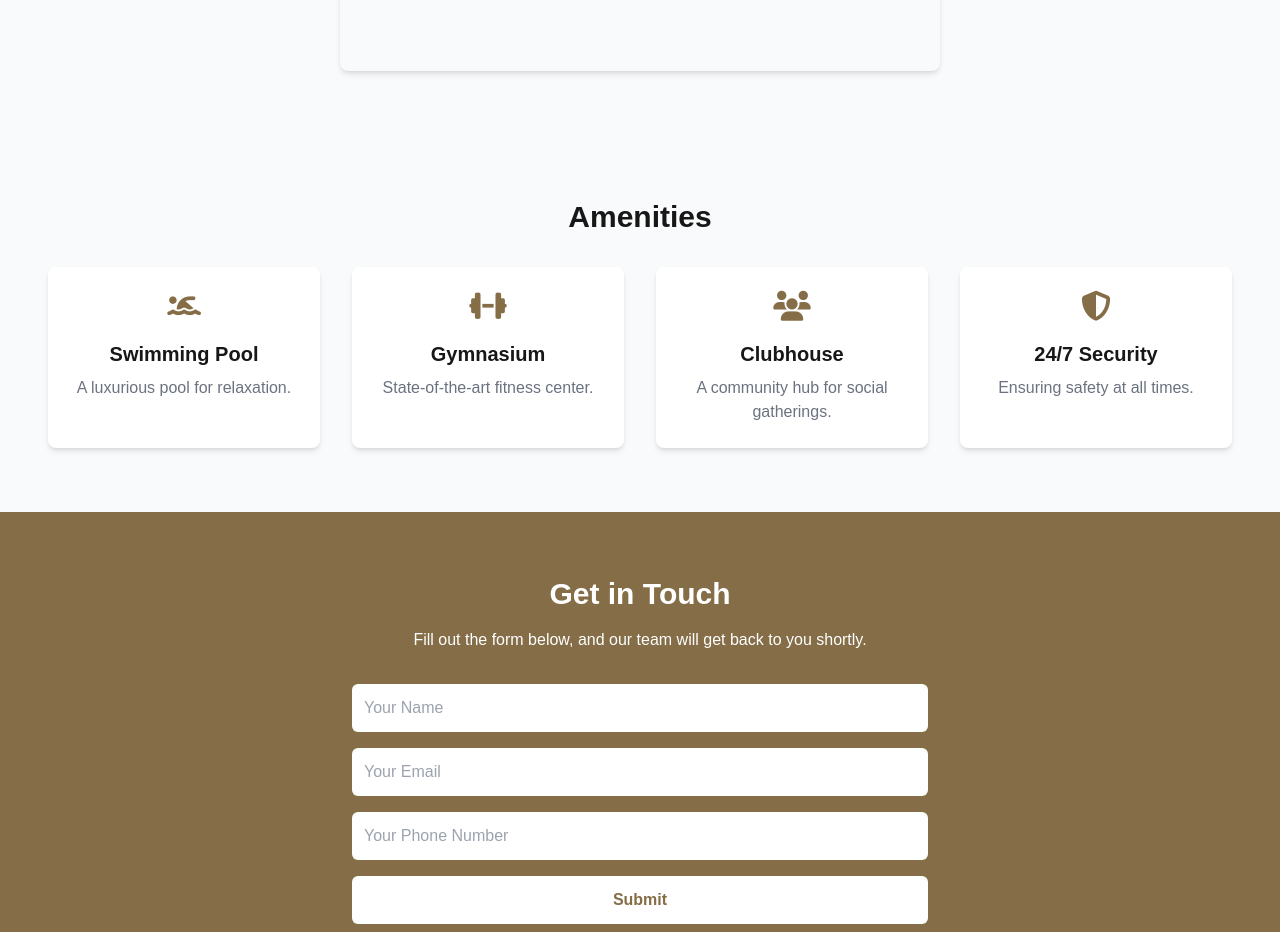
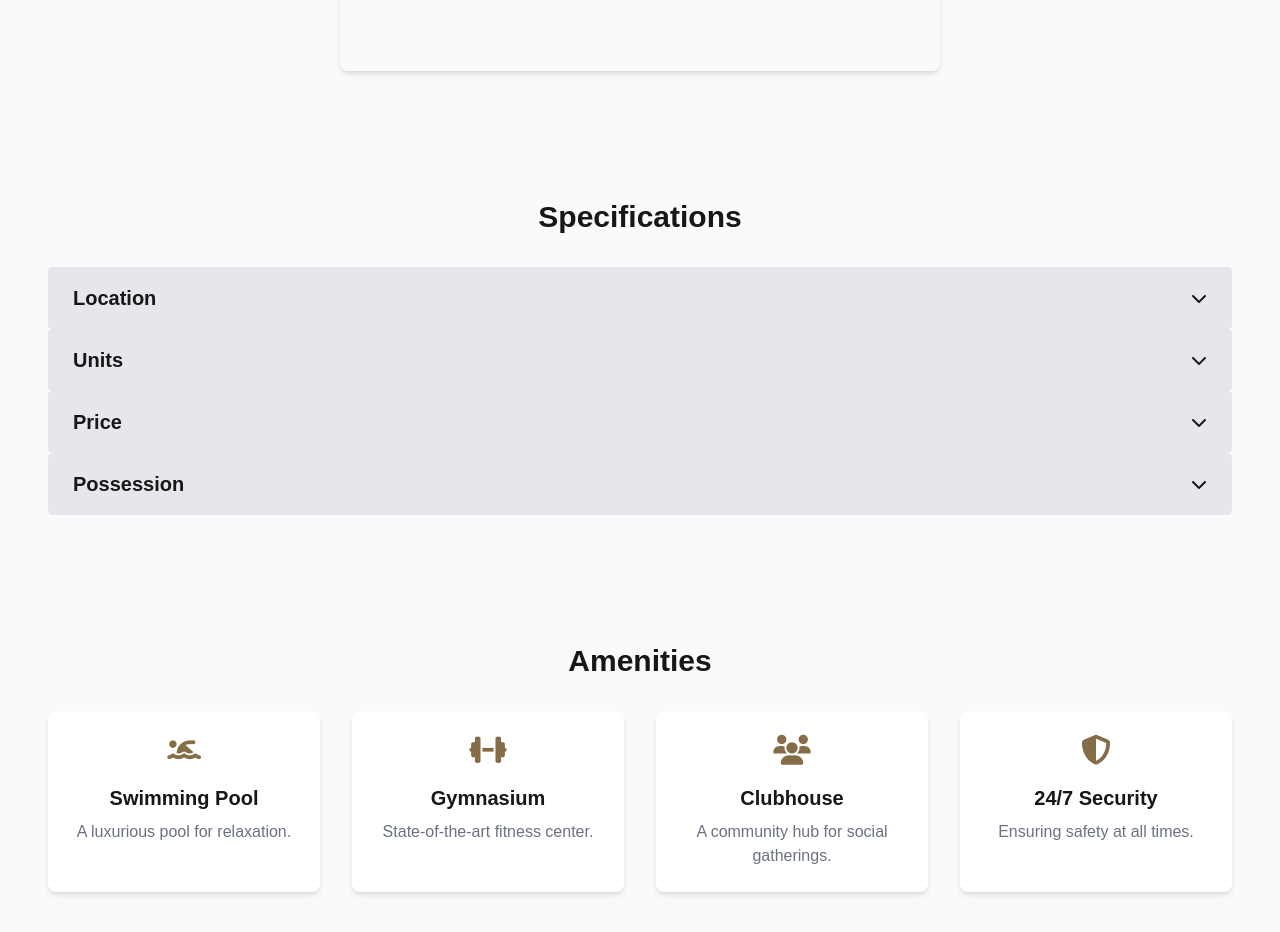
Before and after one commit to Saurabh884/real-estate-ui, a Next.js app: page / in a window 1280 px wide. Shown: the part 1600-2532 px from the top of the page. Built offline with nearby package versions, Linux system fonts and the light colour scheme; grey boxes are pictures that could not be loaded.

Commit message:
added accordian for sppecification

```diff
--- /dev/null
+++ b/app/components/common/accordian.js
@@ -0,0 +1,30 @@
+import React, { useState } from "react";
+
+const Accordion = ({ title, content }) => {
+  const [isOpen, setIsOpen] = useState(false);
+
+  const toggleAccordion = () => {
+    setIsOpen(!isOpen);
+  };
+
+  return (
+    <div className=" rounded mb-[0.5] border">
+      <div
+        onClick={toggleAccordion}
+        className="flex justify-between items-center cursor-pointer py-4 px-6 bg-gray-200"
+      >
+        <h3 className="text-xl font-semibold">{title}</h3>
+        <i
+          className={`fas ${isOpen ? "fa-chevron-up" : "fa-chevron-down"}`}
+        ></i>
+      </div>
+      {isOpen && (
+        <div className="px-6 py-4 bg-gray-50">
+          <p>{content}</p>
+        </div>
+      )}
+    </div>
+  );
+};
+
+export default Accordion;
--- a/app/page.js
+++ b/app/page.js
@@ -2,10 +2,34 @@
 import React, { useState } from "react";
 import { useForm } from "react-hook-form";
 import '@fortawesome/fontawesome-free/css/all.min.css';
+import Accordion from "./components/common/accordian";
 
 export default function Home() {
   const { register, handleSubmit, reset } = useForm();
   const [isMenuOpen, setIsMenuOpen] = useState(false);
+
+  const accordionData = [
+    {
+      title: "Location",
+      content:
+        "This project is located in the prime area of Bangalore, offering easy access to major landmarks and transport hubs.",
+    },
+    {
+      title: "Units",
+      content:
+        "We offer luxurious 2 & 3 BHK apartments designed with modern aesthetics and functionality to provide comfort.",
+    },
+    {
+      title: "Price",
+      content:
+        "The pricing for this exclusive project starts at ₹80 Lakhs, providing excellent value for the location and amenities.",
+    },
+    {
+      title: "Possession",
+      content:
+        "The possession of these premium homes will be handed over by December 2025, giving you ample time to plan.",
+    },
+  ];
 
   const onSubmit = (data) => {
     alert(`Thank you, ${data.name}! We will contact you soon.`);
@@ -204,6 +228,15 @@ export default function Home() {
 
       </section>
 
+      <section className="py-16 px-6 md:px-12 bg-gray-50">
+        <h2 className="text-3xl font-bold text-center">Specifications</h2>
+        <div className="mt-8">
+          {accordionData.map((item, index) => (
+            <Accordion key={index} title={item.title} content={item.content} />
+          ))}
+        </div>
+      </section>
+
 
 
       {/* Amenities Section */}
```
